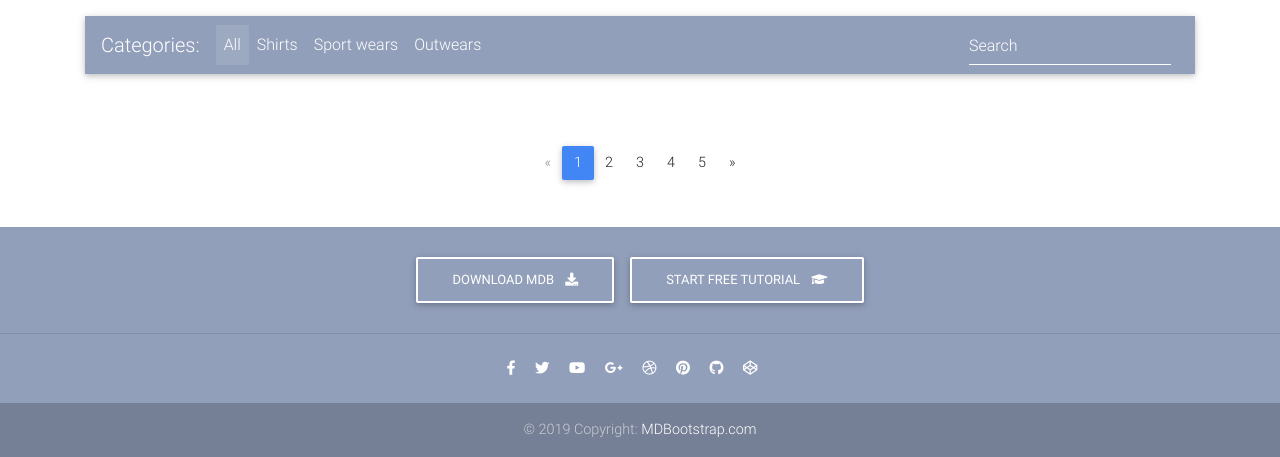
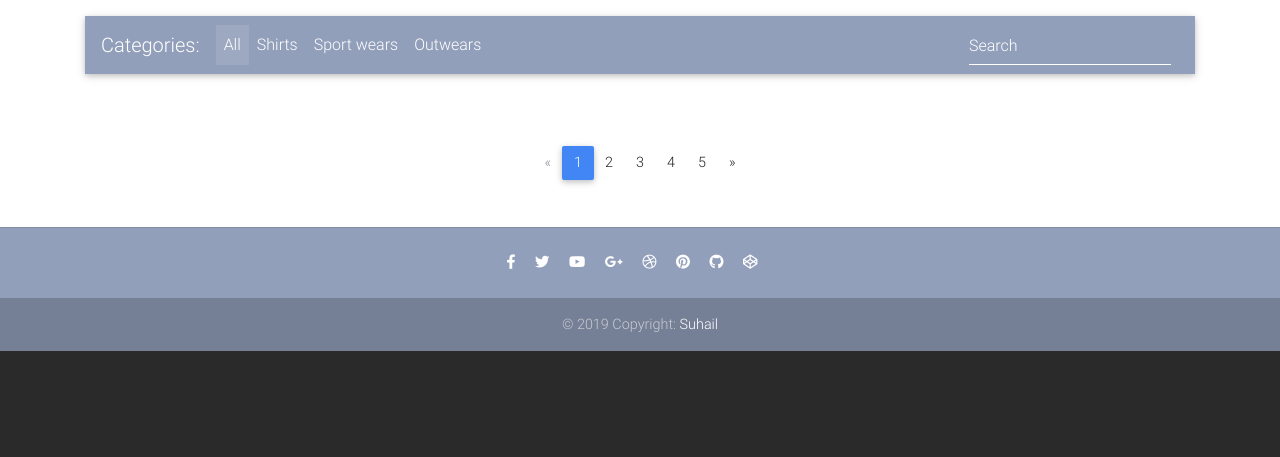
Before and after one commit to suhailmalik07/django_ecommerce, a Django app: page / in a window 1280 px wide. Shown: the part 480-937 px from the top of the page. After the commit the page ends 831 px from the top, so only its background shows below. Run offline with Django 3.2, Linux system fonts and the light colour scheme; data that the repository does not hold is empty; some libraries are stand-ins or nearby versions.

Commit message:
fixed templates

```diff
--- a/templates/footer.html
+++ b/templates/footer.html
@@ -1,19 +1,5 @@
 <!--Footer-->
 <footer class="page-footer text-center font-small mt-4 wow fadeIn">
-
-    <!--Call to action-->
-    <div class="pt-4">
-      <a class="btn btn-outline-white" href="https://mdbootstrap.com/docs/jquery/getting-started/download/"
-        target="_blank" role="button">Download MDB
-        <i class="fas fa-download ml-2"></i>
-      </a>
-      <a class="btn btn-outline-white" href="https://mdbootstrap.com/education/bootstrap/" target="_blank"
-        role="button">Start
-        free tutorial
-        <i class="fas fa-graduation-cap ml-2"></i>
-      </a>
-    </div>
-    <!--/.Call to action-->
 
 	<hr class="my-4">
 
@@ -56,7 +42,7 @@
 	<!--Copyright-->
 	<div class="footer-copyright py-3">
 		© 2019 Copyright:
-      <a href="https://mdbootstrap.com/education/bootstrap/" target="_blank"> MDBootstrap.com </a>
+		<a href="#"> Suhail </a>
 	</div>
 	<!--/.Copyright-->
 
--- a/templates/navbar.html
+++ b/templates/navbar.html
@@ -2,7 +2,7 @@
     <div class="container">
 
         <!-- Brand -->
-        <a class="navbar-brand waves-effect" href="https://mdbootstrap.com/docs/jquery/" target="_blank">
+        <a class="navbar-brand waves-effect" href="{% url 'core:home' %}">
             <strong class="blue-text">DJe-commerce</strong>
         </a>
 
```
Also changed, not shown: templates/base.html (line endings or trailing spaces). Lines whose indentation alone changed are shown as unchanged.
